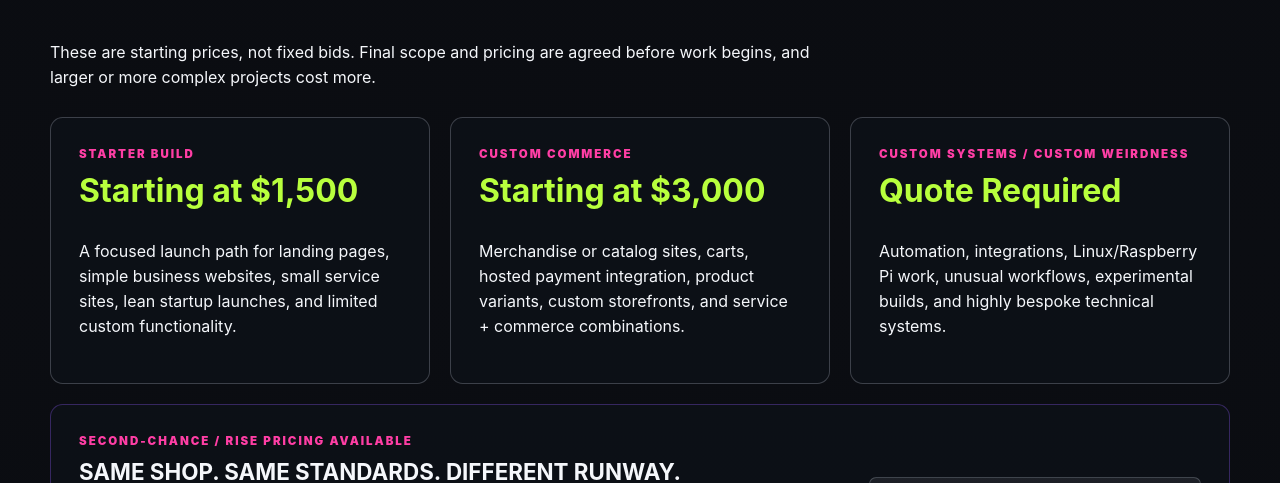
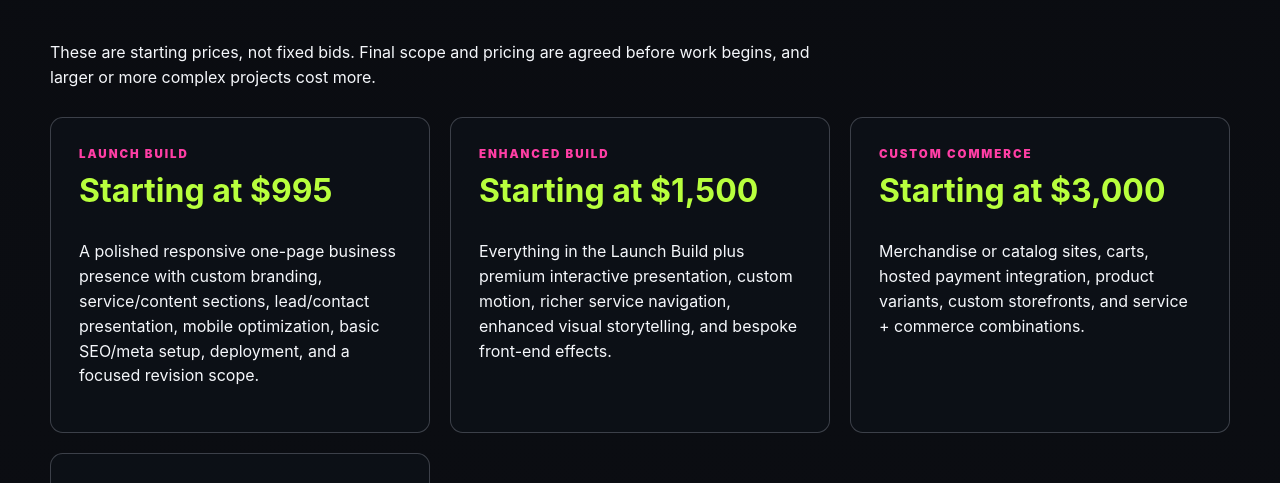
Before and after one commit to mtobabendev/wildcard-office, a React (Vite) app: page / in a window 1280 px wide. Shown: the part 2611-3094 px from the top of the page. Built offline with nearby package versions, Linux system fonts and the light colour scheme.

Commit message:
Update Launch and Enhanced startup pricing

```diff
--- a/src/data/founderProgram.js
+++ b/src/data/founderProgram.js
@@ -1,9 +1,15 @@
 export const startupPricing = [
   {
-    id: 'starter-build',
-    name: 'Starter Build',
+    id: 'launch-build',
+    name: 'Launch Build',
+    priceLabel: 'Starting at $995',
+    description: 'A polished responsive one-page business presence with custom branding, service/content sections, lead/contact presentation, mobile optimization, basic SEO/meta setup, deployment, and a focused revision scope.',
+  },
+  {
+    id: 'enhanced-build',
+    name: 'Enhanced Build',
     priceLabel: 'Starting at $1,500',
-    description: 'A focused launch path for landing pages, simple business websites, small service sites, lean startup launches, and limited custom functionality.',
+    description: 'Everything in the Launch Build plus premium interactive presentation, custom motion, richer service navigation, enhanced visual storytelling, and bespoke front-end effects.',
   },
   {
     id: 'custom-commerce',
```
